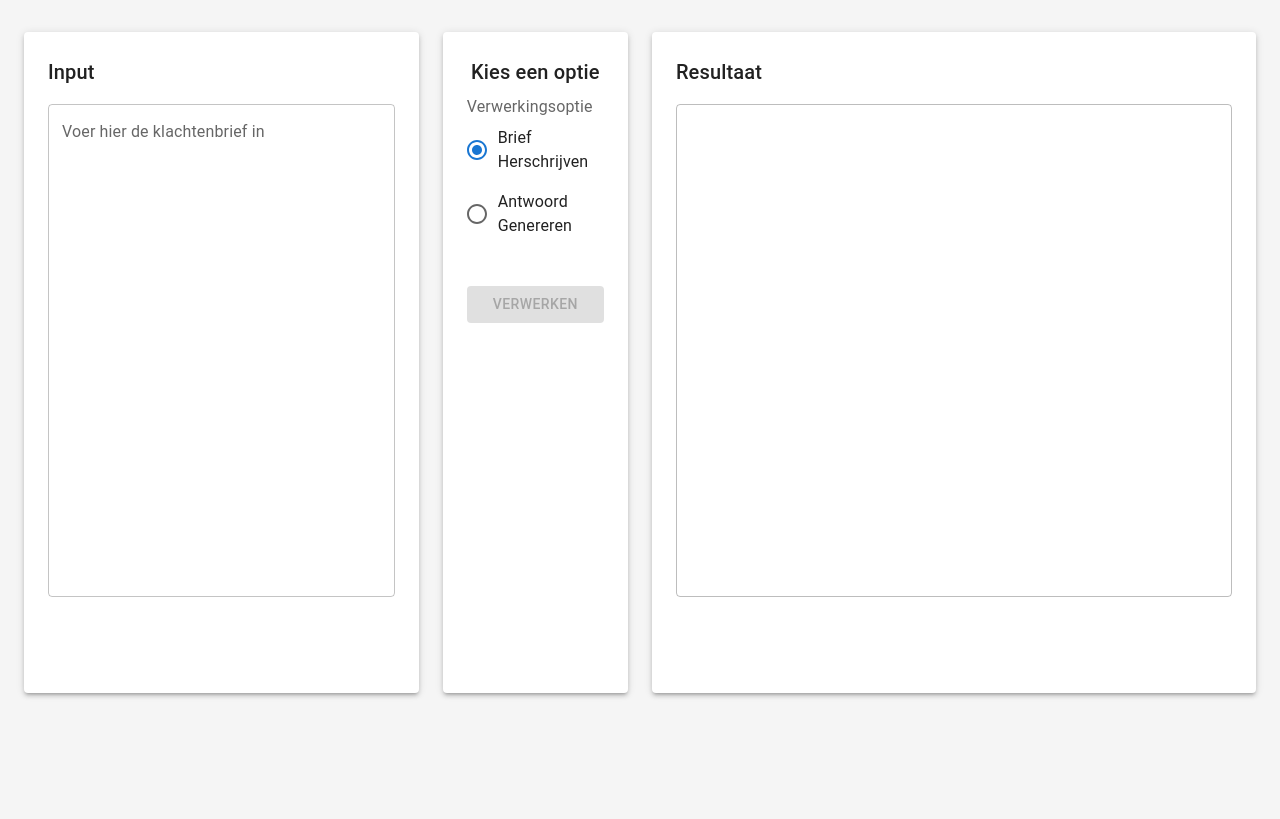
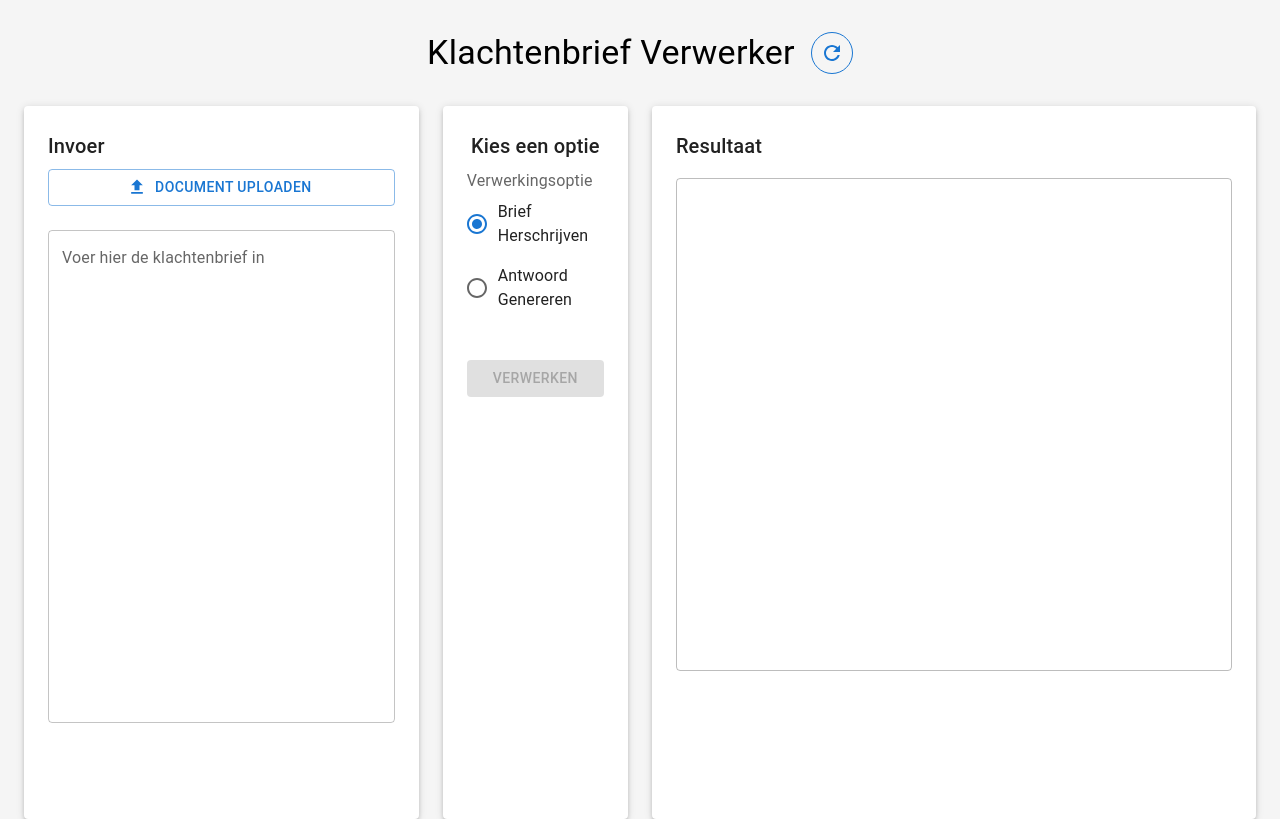
Before and after one commit to Super60x/CS_Letters, a React (Vite) app in the folder frontend/: page / in a window 1280 px wide. Built offline with nearby package versions, Linux system fonts and the light colour scheme; no server answers.

Commit message:
upload File

```diff
--- a/frontend/src/App.jsx
+++ b/frontend/src/App.jsx
@@ -7,18 +7,19 @@ import {
   Typography,
   TextField,
   Button,
+  Box,
+  CircularProgress,
+  Snackbar,
+  Alert,
   Radio,
   RadioGroup,
   FormControlLabel,
   FormControl,
   FormLabel,
-  Box,
-  IconButton,
-  Snackbar,
-  Alert,
-  CircularProgress
+  IconButton
 } from '@mui/material';
-import ContentCopyIcon from '@mui/icons-material/ContentCopy';
+import RefreshIcon from '@mui/icons-material/Refresh';
+import { Upload as UploadIcon, ContentCopy as ContentCopyIcon } from '@mui/icons-material';
 import axios from 'axios';
 import './App.css';
 
@@ -45,14 +46,44 @@ function App() {
   const [processing, setProcessing] = useState(false);
   const [error, setError] = useState('');
   const [success, setSuccess] = useState('');
+  const [selectedFile, setSelectedFile] = useState(null);
   const [snackbarOpen, setSnackbarOpen] = useState(false);
 
   const handleTypeChange = useCallback((event) => {
     setType(event.target.value);
   }, []);
 
-  const handleSnackbarClose = useCallback(() => {
-    setSnackbarOpen(false);
+  const handleFileUpload = useCallback((event) => {
+    const file = event.target.files[0];
+    if (file) {
+      if (file.size > 5 * 1024 * 1024) {
+        setError('Bestand is te groot. Maximum grootte is 5MB.');
+        setSnackbarOpen(true);
+        return;
+      }
+      setSelectedFile(file);
+      const formData = new FormData();
+      formData.append('file', file);
+
+      setProcessing(true);
+      axios.post(`${API_URL}/upload-file`, formData)
+        .then(response => {
+          if (response.data.text) {
+            setInputText(response.data.text);
+            setSuccess('Bestand succesvol geüpload en verwerkt.');
+            setSnackbarOpen(true);
+          } else {
+            throw new Error('Kon de tekst niet uit het bestand halen.');
+          }
+        })
+        .catch(err => {
+          setError(err.response?.data?.error || err.message || 'Er is een fout opgetreden bij het uploaden van het bestand.');
+          setSnackbarOpen(true);
+        })
+        .finally(() => {
+          setProcessing(false);
+        });
+    }
   }, []);
 
   const handleSubmit = useCallback(async () => {
@@ -106,17 +137,71 @@ function App() {
       });
   }, [outputText]);
 
+  const handleSnackbarClose = useCallback(() => {
+    setSnackbarOpen(false);
+  }, []);
+
+  const handleRefresh = useCallback(() => {
+    window.location.reload();
+  }, []);
+
   return (
     <ThemeProvider theme={theme}>
       <Container maxWidth="xl" sx={{ py: 4 }}>
+        <Box sx={{ display: 'flex', alignItems: 'center', justifyContent: 'center', gap: 2, mb: 4 }}>
+          <Typography variant="h4" component="h1">
+            Klachtenbrief Verwerker
+          </Typography>
+          <IconButton
+            onClick={handleRefresh}
+            color="primary"
+            size="large"
+            sx={{
+              border: '1px solid',
+              borderColor: 'primary.main',
+              padding: '8px',
+              '&:hover': {
+                backgroundColor: 'primary.main',
+                color: 'white'
+              }
+            }}
+          >
+            <RefreshIcon fontSize="medium" />
+          </IconButton>
+        </Box>
+
         <Grid container spacing={3}>
           {/* Left Column - Input */}
           <Grid item xs={12} md={4}>
             <Paper elevation={3} sx={{ p: 3, height: '100%' }}>
-              <Box sx={{ mb: 2 }}>
-                <Typography variant="h6">
-                  Input
-                </Typography>
+              <Typography variant="h6" gutterBottom>
+                Invoer
+              </Typography>
+
+              <Box sx={{ mb: 3 }}>
+                <input
+                  accept=".doc,.docx,.pdf"
+                  style={{ display: 'none' }}
+                  id="file-upload"
+                  type="file"
+                  onChange={handleFileUpload}
+                />
+                <label htmlFor="file-upload">
+                  <Button
+                    variant="outlined"
+                    component="span"
+                    startIcon={<UploadIcon />}
+                    fullWidth
+                    disabled={processing}
+                  >
+                    Document Uploaden
+                  </Button>
+                </label>
+                {selectedFile && (
+                  <Typography variant="body2" color="textSecondary" sx={{ mt: 1 }}>
+                    Geselecteerd bestand: {selectedFile.name}
+                  </Typography>
+                )}
               </Box>
 
               <TextField
@@ -165,9 +250,9 @@ function App() {
               </Box>
 
               <Button
-                fullWidth
                 variant="contained"
                 color="primary"
+                fullWidth
                 onClick={handleSubmit}
                 disabled={processing || !inputText.trim()}
                 sx={{ mt: 2 }}
```
